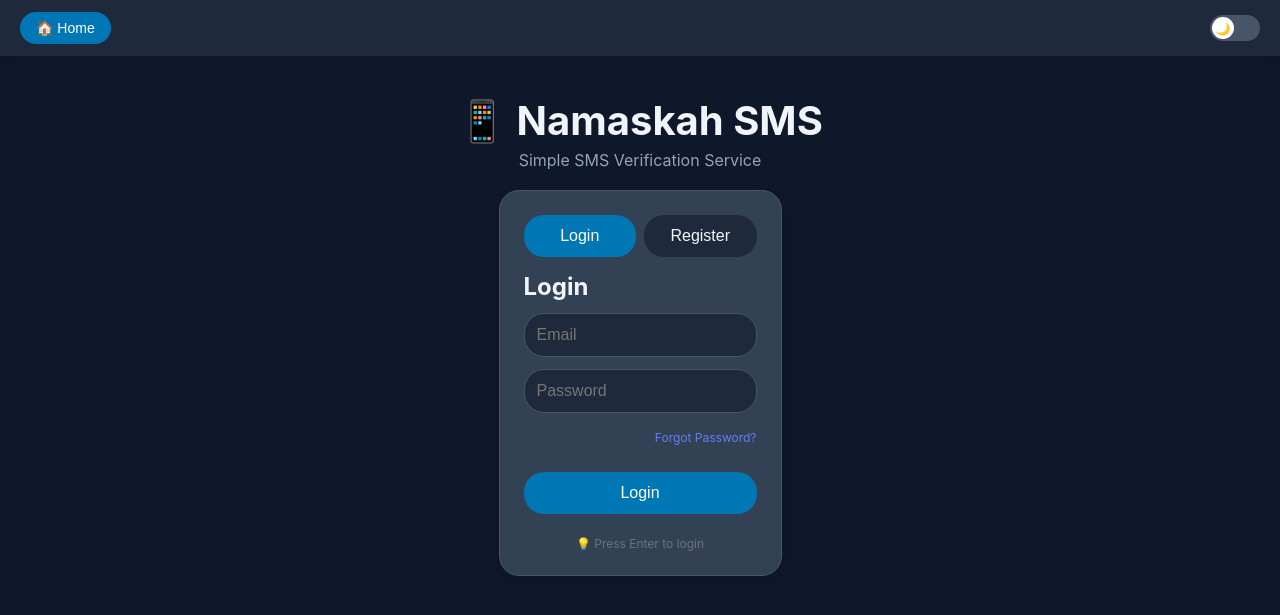
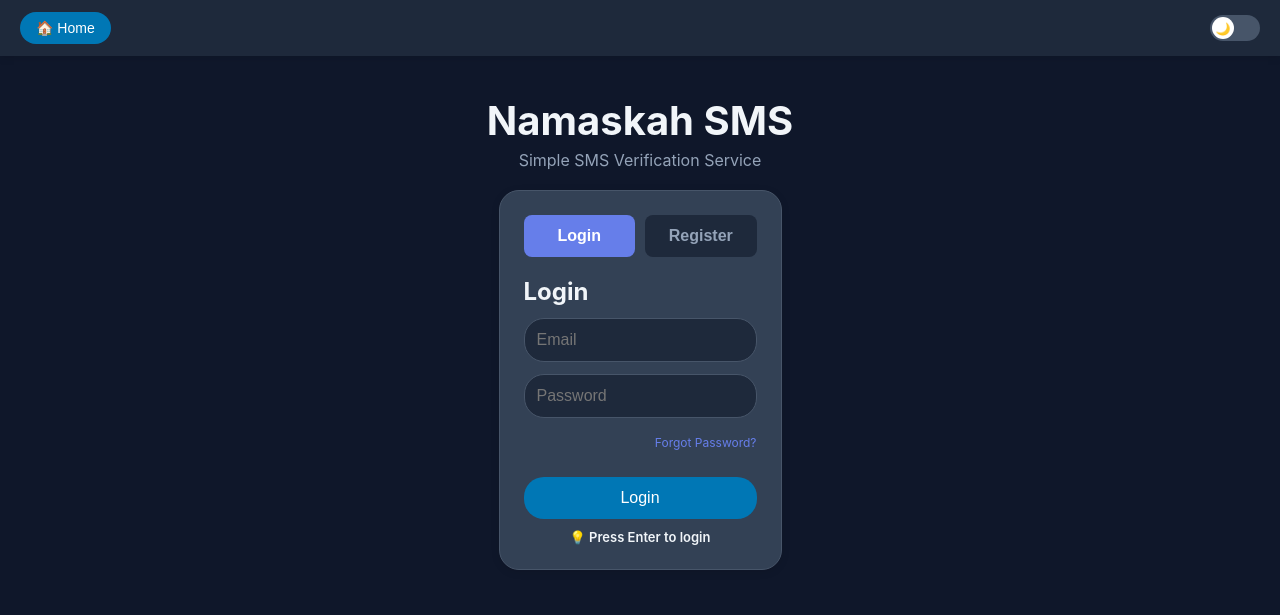
Before and after one commit to Infradevandops/NAMASKAH, a FastAPI app: page /app in a window 1280 px wide. Shown: the top 615 px of the page. Run offline with FastAPI, Linux system fonts and the light colour scheme; some libraries are stand-ins or nearby versions.

Commit message:
refactor: hero banner

```diff
--- a/templates/index.html
+++ b/templates/index.html
@@ -14,15 +14,15 @@
 
     <div class="container">
         <header>
-            <h1>📱 Namaskah SMS</h1>
+            <h1>Namaskah SMS</h1>
             <p>Simple SMS Verification Service</p>
         </header>
 
         <div id="auth-section">
             <div class="card">
-                <div class="tabs">
-                    <button class="tab active" onclick="showTab('login')">Login</button>
-                    <button class="tab" onclick="showTab('register')">Register</button>
+                <div class="tabs" style="display: flex; gap: 10px; margin-bottom: 20px;">
+                    <button class="tab active" onclick="showTab('login')" style="flex: 1; padding: 12px; border: none; border-radius: 8px; font-size: 16px; font-weight: 600; cursor: pointer; transition: all 0.3s; background: #667eea; color: white;">Login</button>
+                    <button class="tab" onclick="showTab('register')" style="flex: 1; padding: 12px; border: none; border-radius: 8px; font-size: 16px; font-weight: 600; cursor: pointer; transition: all 0.3s; background: var(--bg-secondary); color: var(--text-secondary);">Register</button>
                 </div>
 
                 <div id="login-form" class="form-container">
@@ -31,7 +31,6 @@
                     <input type="password" id="login-password" placeholder="Password" required onkeypress="if(event.key==='Enter')login()">
                     <a href="#" onclick="showForgotPassword(); return false;" style="font-size: 12px; color: #667eea; text-decoration: none; display: block; text-align: right; margin-top: 5px;">Forgot Password?</a>
                     <button onclick="login()" style="margin-top: 15px;">Login</button>
-                    <p style="font-size: 12px; color: #6b7280; margin-top: 10px; text-align: center;">💡 Press Enter to login</p>
                 </div>
 
                 <div id="register-form" class="form-container hidden">
@@ -39,12 +38,14 @@
                     <input type="email" id="register-email" placeholder="Email" required onkeypress="if(event.key==='Enter')register()">
                     <input type="password" id="register-password" placeholder="Password (min 6 chars)" required onkeypress="if(event.key==='Enter')register()">
                     <button onclick="register()" style="margin-top: 15px;">Register</button>
-                    <p style="font-size: 14px; color: #10b981; margin-top: 10px; text-align: center; font-weight: 700;">🎁 Get <span style="font-size: 16px;">1 FREE</span> verification on signup!</p>
                 </div>
 
                 <!-- Single persistent Google button container -->
-                <div style="text-align: center; color: #6b7280; margin: 15px 0; font-size: 14px;">or</div>
-                <div id="google-auth-btn" style="display: flex; justify-content: center; min-height: 40px;"></div>
+                <div style="text-align: center; color: var(--text-primary); margin: 20px 0; font-size: 14px; font-weight: 600;">or</div>
+                <div id="google-auth-btn" style="display: flex; justify-content: center; min-height: 50px; margin-bottom: 15px;"></div>
+
+                <p id="login-hint" style="font-size: 13px; color: var(--text-primary); margin-top: 10px; text-align: center; font-weight: 600;">💡 Press Enter to login</p>
+                <p id="register-hint" class="hidden" style="font-size: 14px; color: #10b981; margin-top: 10px; text-align: center; font-weight: 700;">🎁 Get <span style="font-size: 16px;">1 FREE</span> verification on signup!</p>
             </div>
         </div>
 
@@ -465,18 +466,32 @@
         window.showTab = function(tab) {
             const loginForm = document.getElementById('login-form');
             const registerForm = document.getElementById('register-form');
+            const loginHint = document.getElementById('login-hint');
+            const registerHint = document.getElementById('register-hint');
             const tabs = document.querySelectorAll('.tab');
 
-            tabs.forEach(t => t.classList.remove('active'));
+            tabs.forEach(t => {
+                t.classList.remove('active');
+                t.style.background = 'var(--bg-secondary)';
+                t.style.color = 'var(--text-secondary)';
+            });
 
             if (tab === 'login') {
                 loginForm.classList.remove('hidden');
                 registerForm.classList.add('hidden');
+                loginHint.classList.remove('hidden');
+                registerHint.classList.add('hidden');
                 tabs[0].classList.add('active');
+                tabs[0].style.background = '#667eea';
+                tabs[0].style.color = 'white';
             } else {
                 loginForm.classList.add('hidden');
                 registerForm.classList.remove('hidden');
+                loginHint.classList.add('hidden');
+                registerHint.classList.remove('hidden');
                 tabs[1].classList.add('active');
+                tabs[1].style.background = '#667eea';
+                tabs[1].style.color = 'white';
             }
         }
     </script>
```
Also changed, not shown: templates/landing.html (+3 -11 lines).
